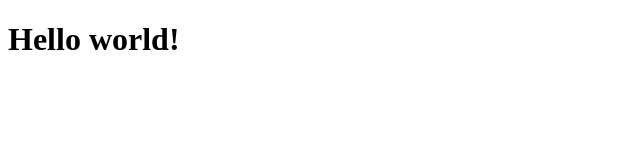
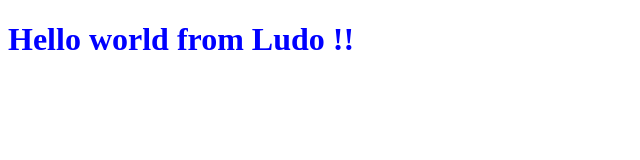
Before and after one commit to pierrecollinet/github-flow-2, a plain HTML site: page index.html in a window 1280 px wide. Shown: the whole page, without its empty margins (0-640 px from the left). Drawn offline with Linux system fonts and the light colour scheme.

Commit message:
commit from Ludo

```diff
--- a/index.html
+++ b/index.html
@@ -3,11 +3,11 @@
   <head>
     <style type="text/css">
       h1 {
-        color: black;
+        color: blue;
       }
     </style>
   </head>
   <body>
-    <h1>Hello world!</h1>
+    <h1>Hello world from Ludo !!</h1>
   </body>
 </html>
```
